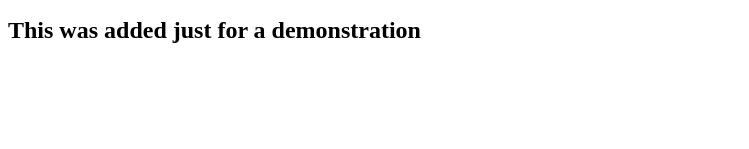
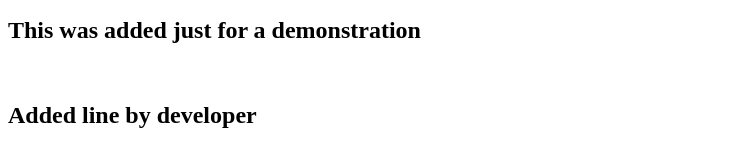
Before and after one commit to yobahBertrandYonkou/may5task, a plain HTML site: page index.html in a window 1280 px wide. Shown: the part 767-916 px from the top of the page, without its empty margins (0-749 px from the left). Before the commit the page ends 831 px from the top, so only its background shows below. Drawn offline with Linux system fonts and the light colour scheme.

Commit message:
tester by dev

```diff
--- a/index.html
+++ b/index.html
@@ -14,3 +14,7 @@
 <img src = "C:\Users\YOBAH BERTRAND Y\Downloads">
 <footer>&copy 2020 B.M.B Corperation</footer>
 <h1>This was added just for a demonstration</h1>
+
+
+<br>
+<h1>Added line by developer</h1>
```
